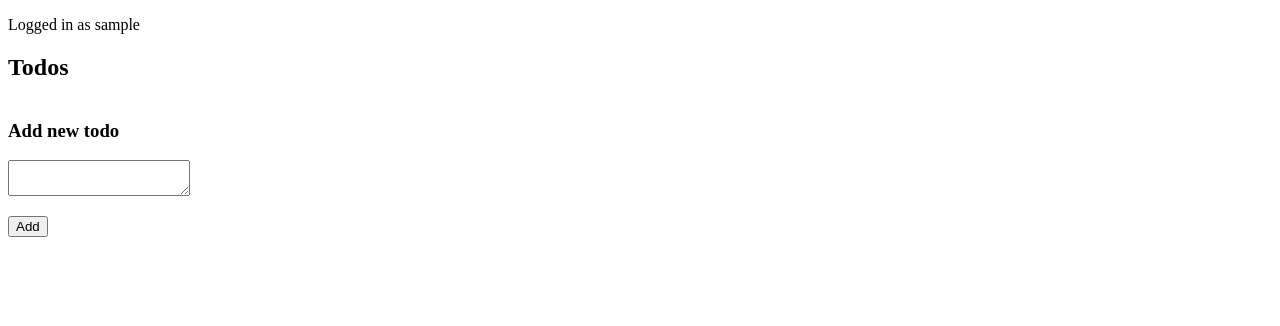
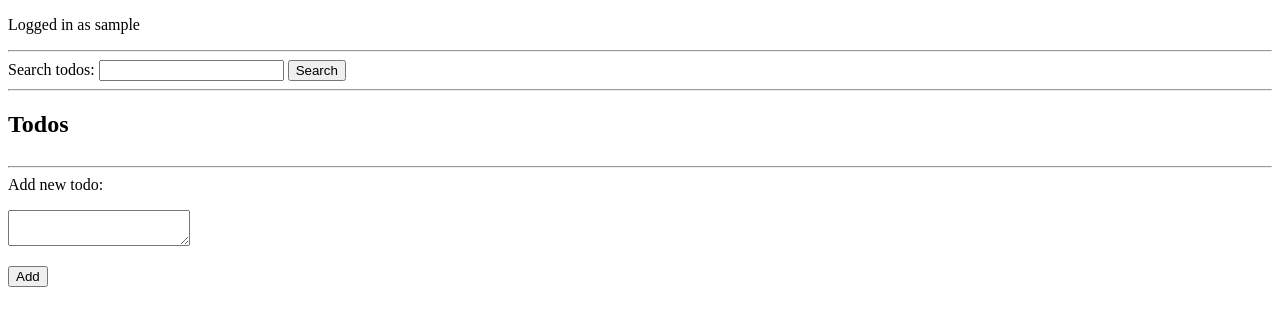
Before and after one commit to Tuupertunut/TodoApp, a Flask app: page /todos in a window 1280 px wide. Shown: the top 326 px of the page. Run offline with Flask 3, Linux system fonts and the light colour scheme; the visitor is signed in with stand-in values (Sample User, id 1); data comes from the database, SQL or seed files in the repository; data that the repository does not hold is empty.

Commit message:
Implement todo searching

```diff
--- a/app.py
+++ b/app.py
@@ -85,12 +85,15 @@ def login():
 @app.route("/todos")
 def todos():
     username = session["username"]
+    query = request.args.get("query")
+    if query is None:
+        query = ""
 
     try:
         db = sqlite3.connect("database.db")
         todoitems_rows = db.execute(
-            "SELECT todoitems.id, item, todostates.id, state FROM todoitems JOIN todostates ON todoitems.todostate_id = todostates.id JOIN users ON todoitems.user_id = users.id WHERE username = ?",
-            [username],
+            "SELECT todoitems.id, item, todostates.id, state FROM todoitems JOIN todostates ON todoitems.todostate_id = todostates.id JOIN users ON todoitems.user_id = users.id WHERE username = ? AND item LIKE ?",
+            [username, "%" + query + "%"],
         ).fetchall()
         todostates_rows = db.execute("SELECT id, state FROM todostates").fetchall()
         db.close()
@@ -102,6 +105,7 @@ def todos():
     return render_template(
         "todolist.html",
         username=username,
+        query=query,
         todoitems=todoitems_rows,
         todostates=todostates_rows,
         max_todostate_id=max_todostate_id,
--- a/templates/todolist.html
+++ b/templates/todolist.html
@@ -7,6 +7,17 @@
 
 <body>
     <p>Logged in as {{ username }}</p>
+
+    <hr />
+
+    <form action="/todos" method="get">
+        <label for="search">Search todos:</label>
+        <input type="text" name="query" value="{{ query }}" id="search" />
+        <input type="submit" value="Search" />
+    </form>
+
+    <hr />
+
     <h2>Todos</h2>
     <table>
         {% for item in todoitems %}
@@ -31,10 +42,12 @@
         {% endfor %}
     </table>
 
-    <h3>Add new todo</h3>
+    <hr />
+
     <form action="/todos/add" method="post">
+        <label for="add">Add new todo:</label>
         <p>
-            <textarea name="item"></textarea>
+            <textarea name="item" id="add"></textarea>
         </p>
         <input type="hidden" name="csrf_token" value="{{ session.csrf_token }}" />
         <input type="submit" value="Add" />
```
